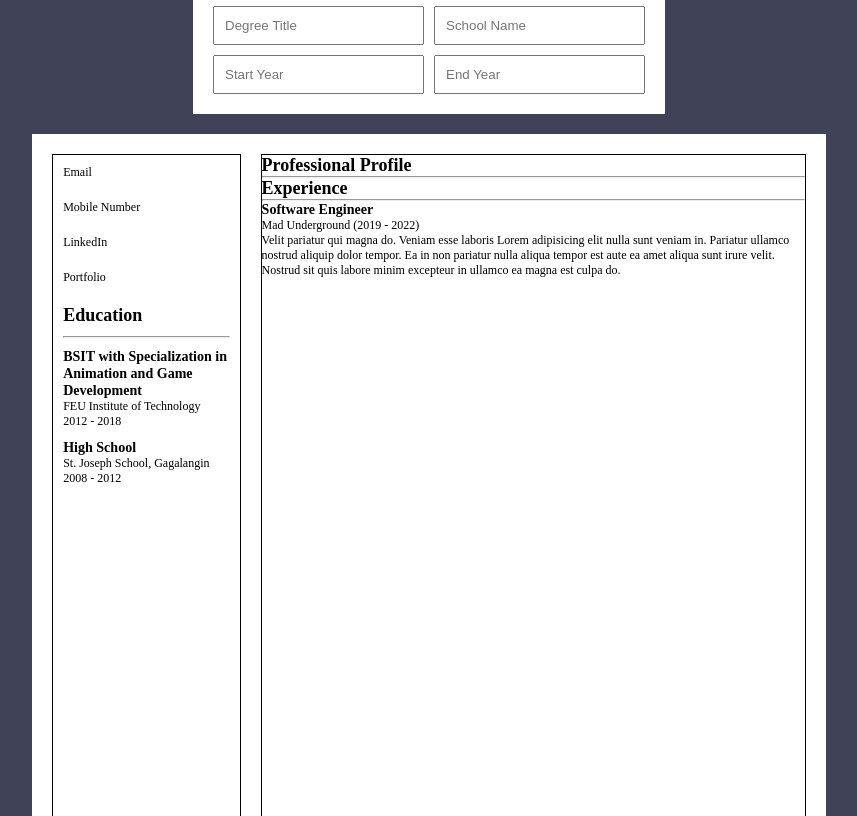
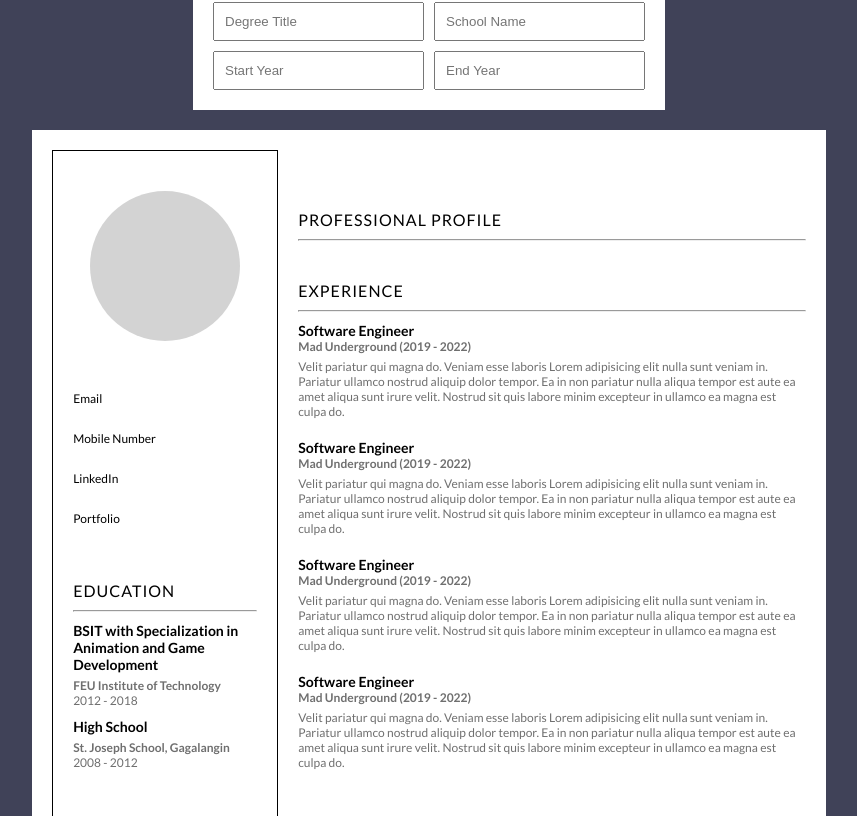
Before and after one commit to janpatrick-dev/cv-project, a React (Create React App) app: page / in a window 1280 px wide. Shown: the part 764-1580 px from the top of the page, without its empty margins (211-1068 px from the left). Built offline with nearby package versions, Linux system fonts and the light colour scheme.

Commit message:
polish layout (wip)

```diff
--- a/public/index.html
+++ b/public/index.html
@@ -10,6 +10,9 @@
       content="Web site created using create-react-app"
     />
     <link rel="apple-touch-icon" href="%PUBLIC_URL%/logo192.png" />
+    <link rel="preconnect" href="https://fonts.googleapis.com">
+    <link rel="preconnect" href="https://fonts.gstatic.com" crossorigin>
+    <link href="https://fonts.googleapis.com/css2?family=Lato:wght@300;400;700&display=swap" rel="stylesheet">
     <!--
       manifest.json provides metadata used when your web app is installed on a
       user's mobile device or desktop. See https://developers.google.com/web/fundamentals/web-app-manifest/
--- a/src/App.css
+++ b/src/App.css
@@ -4,6 +4,9 @@
 
   --color-primary-very-light-blue: #6B728E;
   --color-primary-light-blue: #50577A;
+
+  --color-neutral-grey: rgb(111, 111, 111);
+  --color-neutral-light-grey: rgb(211, 211, 211);
 
   --color-white: #FFFFFF;
 }
@@ -17,6 +20,7 @@
 }
 
 html {
+  font-family: 'Lato', sans-serif;
   font-size: 62.5%; /* 10px */
 }
 
@@ -28,6 +32,17 @@ body {
 h1 {
   font-size: 5rem;
 }
+
+h2 {
+  font-size: 1.6rem;
+  font-weight: normal;
+  letter-spacing: 1px;
+}
+
+h1, h2 {
+  text-transform: uppercase;
+}
+
 
 .App {
   height: 100vh;
@@ -117,16 +132,31 @@ h1 {
 }
 
 .section-display .section-display-personal {
-  padding: 10px;
-  max-width: 25%;
+  padding: 4rem 2rem;
+  max-width: 30%;
   border: 1px solid #000;
 
   display: flex;
   flex-direction: column;
-  gap: 15px;
+  gap: 50px;
 }
 
-.section-display-personal .personal-info-row {
+.section-display-personal .avatar-container {
+  align-self: center;
+
+  background-color: var(--color-neutral-light-grey);
+  width: 150px;
+  height: 150px;
+  border-radius: 50%;
+}
+
+.section-display-personal .section-personal-info {
+  display: flex;
+  flex-direction: column;
+  gap: 20px;
+}
+
+.section-personal-info .personal-info-row {
   display: flex;
   flex-direction: column;
   gap: 5px;
@@ -144,7 +174,62 @@ h1 {
   gap: 10px;
 }
 
-.section-display .section-display-professional {
+.section-display-professional {
   width: 100%;
-  border: 1px solid #000;
+  padding: 2rem 0;
+
+  display: flex;
+  flex-direction: column;
+  justify-content: flex-start;
+  gap: 30px;
 }
+
+.section-display-professional .section-display-header {
+  text-transform: uppercase;
+
+  display: flex;
+  flex-direction: column;
+  gap: 10px;
+}
+
+.section-display-professional .section-display-header p {
+  font-weight: lighter;
+  letter-spacing: 3px;
+}
+
+.section-display-professional .section-display-header .display-job-title {
+  font-size: 1.4rem;
+}
+
+.section-profile,
+.section-experience {
+  display: flex;
+  flex-direction: column;
+  gap: 10px;
+}
+
+.section-profile p,
+.section-experience p,
+.section-display-personal-education p,
+.section-display-header .display-job-title {
+  color: var(--color-neutral-grey);
+  line-height: 1.25;
+}
+
+.section-experience .section-experience-list {
+  display: flex;
+  flex-direction: column;
+  gap: 20px;
+}
+
+.experience-row,
+.education-row {
+  display: flex;
+  flex-direction: column;
+  gap: 5px;
+}
+
+.education-row .education-school-name,
+.experience-row .experience-company {
+  font-weight: bold;
+}
--- /dev/null
+++ b/src/components/Avatar.js
@@ -0,0 +1,17 @@
+import { Component } from 'react';
+
+class Avatar extends Component {
+  constructor(props) {
+    super(props);
+  }
+
+  render() {
+    return (
+      <div className='avatar-container'>
+        <img src='' className='avatar-img' />
+      </div>
+    );
+  }
+}
+
+export default Avatar;
--- a/src/components/Education.js
+++ b/src/components/Education.js
@@ -12,9 +12,11 @@ class Education extends Component {
 
     return (
       <div className='education-row'>
-        <h3>{degreeTitle}</h3>
-        <p>{schoolName}</p>
-        <p>{startYear} - {endYear}</p>
+        <h3 className='education-degree-title'>{degreeTitle}</h3>
+        <div className='education-info'>
+          <p className='education-school-name'>{schoolName}</p>
+          <p className='education-school-year'>{startYear} - {endYear}</p>
+        </div>
       </div>
     );
   }
--- /dev/null
+++ b/src/components/Experience.js
@@ -0,0 +1,32 @@
+import { Component } from 'react';
+
+class Experience extends Component {
+
+  constructor(props) {
+    super(props);
+  }
+
+  render() {
+    const {
+      jobTitle,
+      companyName,
+      startYear,
+      endYear,
+      jobDescription
+    } = this.props.info;
+
+    return (
+      <div className='experience-row'>
+        <div className='experience-info'>
+          <h3 className='experience-job-title'>{jobTitle}</h3>
+          <p className='experience-company'>{companyName} ({startYear} - {endYear})</p>
+        </div>
+        <div>
+          <p className='experience-description'>{jobDescription}</p>
+        </div>
+      </div>
+    );
+  }
+}
+
+export default Experience;
--- /dev/null
+++ b/src/components/sections/PersonalInfoSection.js
@@ -0,0 +1,23 @@
+import { Component } from 'react'
+import PersonalInfo from '../PersonalInfo.js';
+
+class PersonalInfoSection extends Component {
+
+  constructor(props) {
+    super(props);
+  }
+
+  render() {
+    const { email, phoneNumber, urlLinkedIn, urlPortfolio } = this.props.info;
+    return (
+      <section className='section-personal-info'>
+        <PersonalInfo infoType='Email' value={email} />
+        <PersonalInfo infoType='Mobile Number' value={phoneNumber} />
+        <PersonalInfo infoType='LinkedIn' value={urlLinkedIn} />
+        <PersonalInfo infoType='Portfolio' value={urlPortfolio} />
+      </section>
+    );
+  }
+}
+
+export default PersonalInfoSection;
--- a/src/components/sections/PersonalSection.js
+++ b/src/components/sections/PersonalSection.js
@@ -1,6 +1,7 @@
 import { Component } from 'react';
-import PersonalInfo from '../PersonalInfo';
+import Avatar from '../Avatar';
 import EducationSection from './EducationSection';
+import PersonalInfoSection from './PersonalInfoSection';
 
 class PersonalSection extends Component {
 
@@ -9,14 +10,10 @@ class PersonalSection extends Component {
   }
 
   render() {
-    const { email, phoneNumber, urlLinkedIn, urlPortfolio } = this.props.info;
-
     return (
       <section className='section-display-personal'>
-        <PersonalInfo infoType='Email' value={email} />
-        <PersonalInfo infoType='Mobile Number' value={phoneNumber} />
-        <PersonalInfo infoType='LinkedIn' value={urlLinkedIn} />
-        <PersonalInfo infoType='Portfolio' value={urlPortfolio} />
+        <Avatar />
+        <PersonalInfoSection info={this.props.info} />
         <EducationSection />
       </section>
     );
--- a/src/components/sections/WorkExperienceSection.js
+++ b/src/components/sections/WorkExperienceSection.js
@@ -1,4 +1,5 @@
 import { Component } from 'react';
+import Experience from '../Experience';
 
 class WorkExperienceSection extends Component {
 
@@ -7,22 +8,15 @@ class WorkExperienceSection extends Component {
   }
 
   render() {
-    const {
-      jobTitle,
-      companyName,
-      startYear,
-      endYear,
-      jobDescription
-    } = this.props;
-
     return (
       <section className='section-experience'>
         <h2>Experience</h2>
         <hr />
-        <div className='experience-row'>
-          <h3>{jobTitle}</h3>
-          <p>{companyName} ({startYear} - {endYear})</p>
-          <p>{jobDescription}</p>
+        <div className='section-experience-list'>
+          <Experience info={this.props} />
+          <Experience info={this.props} />
+          <Experience info={this.props} />
+          <Experience info={this.props} />
         </div>
       </section>
     );
```
